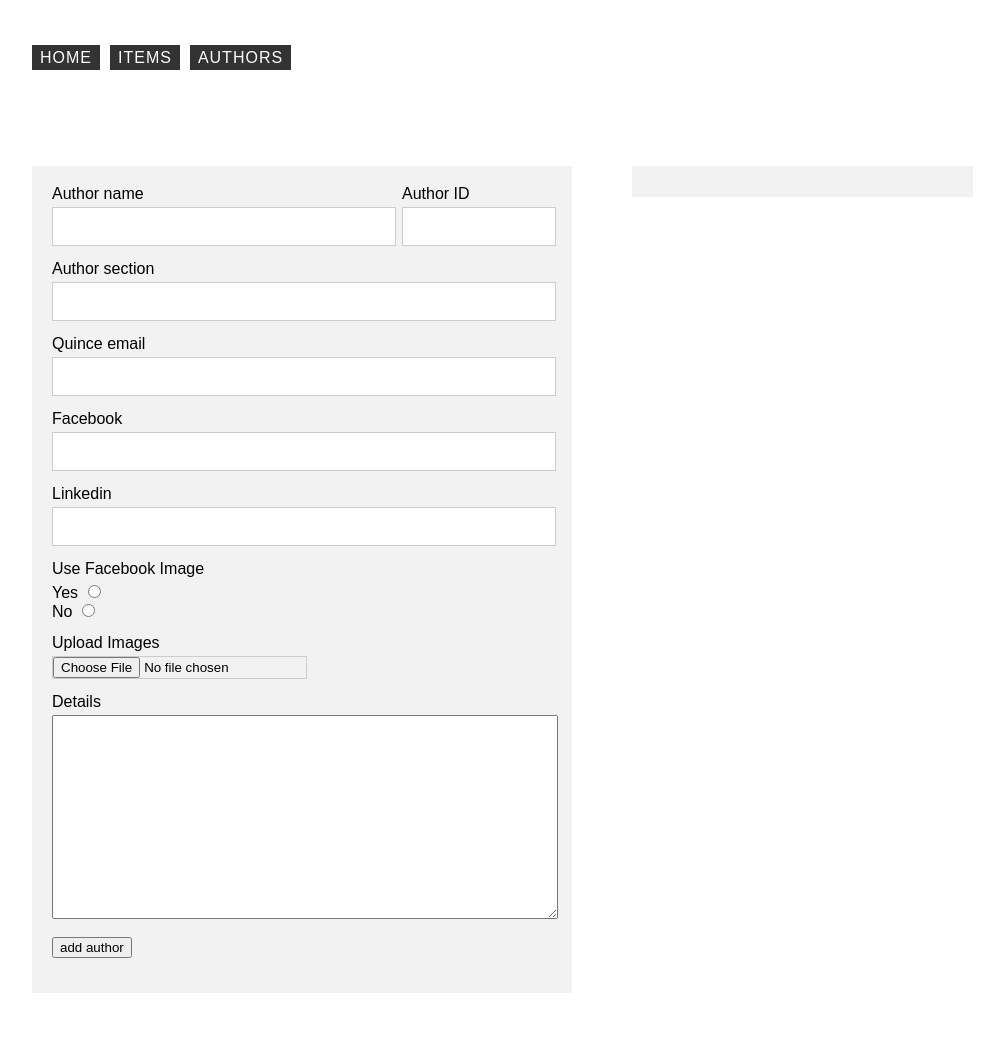
After one commit to marcocom/Quince_Website, a PHP site: page /admin/authors.php in a window 1280 px wide. The commit adds this page. Shown: the whole page, without its empty margins (128-1132 px from the left). Run offline with PHP 8.4, Linux system fonts and the light colour scheme; some libraries are stand-ins or nearby versions.

Commit message:
Add prievew tag to the update item page. Add a page author where you insert authors with images. Some littel changes on modified file (). Plus change the db name and account.

```diff
--- /dev/null
+++ b/admin/authors.php
@@ -0,0 +1,88 @@
+<?php
+include ('inc/connectdb.php');
+include 'inc/addauthor.php';
+include 'inc/uploadimgauthor.php';
+include 'inc/header.php';
+include 'inc/nav.php';
+?>
+
+	<section class="container clearhack" >
+		<article>
+		<form id="postauthors" name="postauthors" action="<?php echo $_SERVER['PHP_SELF'] ?>" method="POST" enctype="multipart/form-data">
+
+				<div class="inputblock">
+					<label>Author name</label>
+					<input type="text" name="authorname" value="">
+				</div>
+
+				<div class="inputblock classid">
+					<label>Author ID</label>
+					<input type="text" name="authorid" value="">
+				</div>
+
+				<div class="inputblock">
+					<label>Author section</label>
+					<input type="text" name="authorsection" value="">
+				</div>
+
+				<div class="inputblock">
+					<label>Quince email</label>
+					<input type="text" name="authoremail" value="">
+				</div>
+
+
+
+				<div class="inputblock">
+					<label>Facebook</label>
+					<input type="text" name="authorfacebook" value="">
+				</div>
+
+				<div class="inputblock">
+					<label>Linkedin</label>
+					<input type="text" name="authorlinkedin" value="">
+				</div>
+
+				<div class="inputblock">
+					<label>Use Facebook Image</label>
+					<label class="radioFacebook"> Yes
+						<input type="radio" name="usefbimage" value="1">
+					</lable>
+					<label class="radioFacebook"> No
+						<input type="radio" name="usefbimage" value="0">
+					</lable>
+				</div>
+
+				<div class="inputblock">
+					<label>Upload Images</label>
+			    	<input type="file" name="files[]" />
+				</div>
+
+				<div class="inputblock">
+					<label>Details</label>
+					<textarea name="authordetails"  rows="10" cols="50"></textarea>
+				</div>
+
+				<div class="inputblock">
+					<button type="submit" name="author_submit">add author</button>
+					<div id="formerror"></div>
+				</div>
+			</form>
+		</article>
+
+		<aside id="advanceoption">
+
+			<div class="addinfo">
+				<!-- <form action="" method="POST" >
+					<label>Upload Images</label>
+			    	<input type="file" name="files[]" />
+			    	<input type="submit" value="upload">
+				</form> -->
+			</div>
+
+		</aside>
+
+
+	</section>
+<?php
+include 'inc/footer.php';
+?>
--- a/admin/css/style.css
+++ b/admin/css/style.css
@@ -6,6 +6,21 @@ html, body {
 body {
 	font-family: sans-serif;
 	font-size: 16px;
+}
+
+nav li {
+	float: left;
+	margin-right: 10px;
+}
+
+nav li a {
+	text-transform: uppercase;
+	text-decoration: none;
+	letter-spacing: 1px;
+	border: 1px solid #333;
+	background: #333;
+	padding: 3px 7px;
+	color: #fff;
 }
 
 section {
@@ -166,3 +181,16 @@ select {
 	width: 30%;
 	float: left;
 }
+
+#tagprev li {
+	float: left;
+	margin-right: 10px;
+	border: 1px solid #ccc;
+	padding: 3px;
+	color: #a2a2a2;
+}
+
+#tagprev li:hover:after {
+	content:" x";
+	color: red;
+}
--- /dev/null
+++ b/admin/inc/addauthor.php
@@ -0,0 +1,33 @@
+<?php
+if (!empty($_POST['authorname'])) {
+    	$author_id = (int) $_POST['authorid'];
+    	$author_name = mysql_real_escape_string($_POST['authorname']);
+    	$author_section = mysql_real_escape_string($_POST['authorsection']);
+    	$author_email = mysql_real_escape_string($_POST['authoremail']);
+    	$author_fb = mysql_real_escape_string($_POST['authorfacebook']);
+    	$author_linkedin = mysql_real_escape_string($_POST['authorlinkedin']);
+    	$author_facebookImg = (int) $_POST['usefbimage'];
+    	$author_details = mysql_real_escape_string($_POST['authordetails']);
+    	//$author_ = mysql_real_escape_string($_POST['']);
+
+
+		// Insert data into mysql
+		$sqlauthor="INSERT INTO authors ( id, name, email, useFbImage, facebook, linkedin, details, section )
+					VALUES ( ".$author_id.",
+							'".$author_name."',
+							'".$author_email."',
+							".$author_facebookImg.",
+							'".$author_fb."', '".$author_linkedin."', '".$author_details."', '".$author_section."' )";
+		$result=mysql_query($sqlauthor);
+
+		if($result){
+			echo " Successful: Author Form";
+
+		}
+
+		else {
+			echo " ERROR: Author Form";
+			echo mysql_error();
+		}
+    }
+?>
--- a/admin/inc/connectdb.php
+++ b/admin/inc/connectdb.php
@@ -2,9 +2,9 @@
 // echo var_dump($_POST);
 
 $host="localhost"; // Host name
-$username="quince"; // Mysql username
+$username="quince_site"; // Mysql username
 $password=""; // Mysql password
-$db_name="quince"; // Database name
+$db_name="quince_site"; // Database name
 
 // Connect to server and select database.
 mysql_connect("$host", "$username", "$password")or die("cannot connect");
--- a/admin/inc/nav.php
+++ b/admin/inc/nav.php
@@ -4,6 +4,7 @@
 			<ul>
 				<li><a href="index.php">home</a></li>
 				<li><a href="items.php">items</a></li>
+				<li><a href="authors.php">authors</a></li>
 			</ul>
 		</nav>
 	</header>
--- /dev/null
+++ b/admin/inc/uploadimgauthor.php
@@ -0,0 +1,38 @@
+<?php
+if( isset($_FILES['files']) ){
+    $errors= array();
+	foreach( $_FILES['files']['tmp_name'] as $key => $tmp_name ){
+		$img_name = $_FILES['files']['name'][$key];
+		$img_size = $_FILES['files']['size'][$key];
+		$img_tmp = $_FILES['files']['tmp_name'][$key];
+		$img_type = $_FILES['files']['type'][$key];
+
+        $img_extension = pathinfo($img_name, PATHINFO_EXTENSION);
+
+        if ( $img_size > 2097152 ){
+			$errors[] = "File size must be less than 2 MB";
+        }
+
+        $desired_dir = "../img/people/";
+
+        // Upload img if author does not have facebook
+        if ( empty($errors) === true && $author_facebookImg  === 0 )  {
+
+            if ( is_dir($desired_dir) === false ){
+                mkdir("$desired_dir", 0777);        // Create directory if it does not exist
+            }
+
+            if ( is_dir("$desired_dir/".$img_name) === false ){
+                move_uploaded_file($img_tmp, $desired_dir . $author_id  .".". $img_extension );
+            }
+        }
+
+    } // end foreach
+
+
+} // end if Files
+
+    echo mysql_error();
+    // var_dump($_FILES);
+
+?>
```
Also changed, not shown: admin/inc/insert.php (+1 -18 lines), admin/index.php (+0 -25 lines), admin/update.php (+37 -4 lines).
